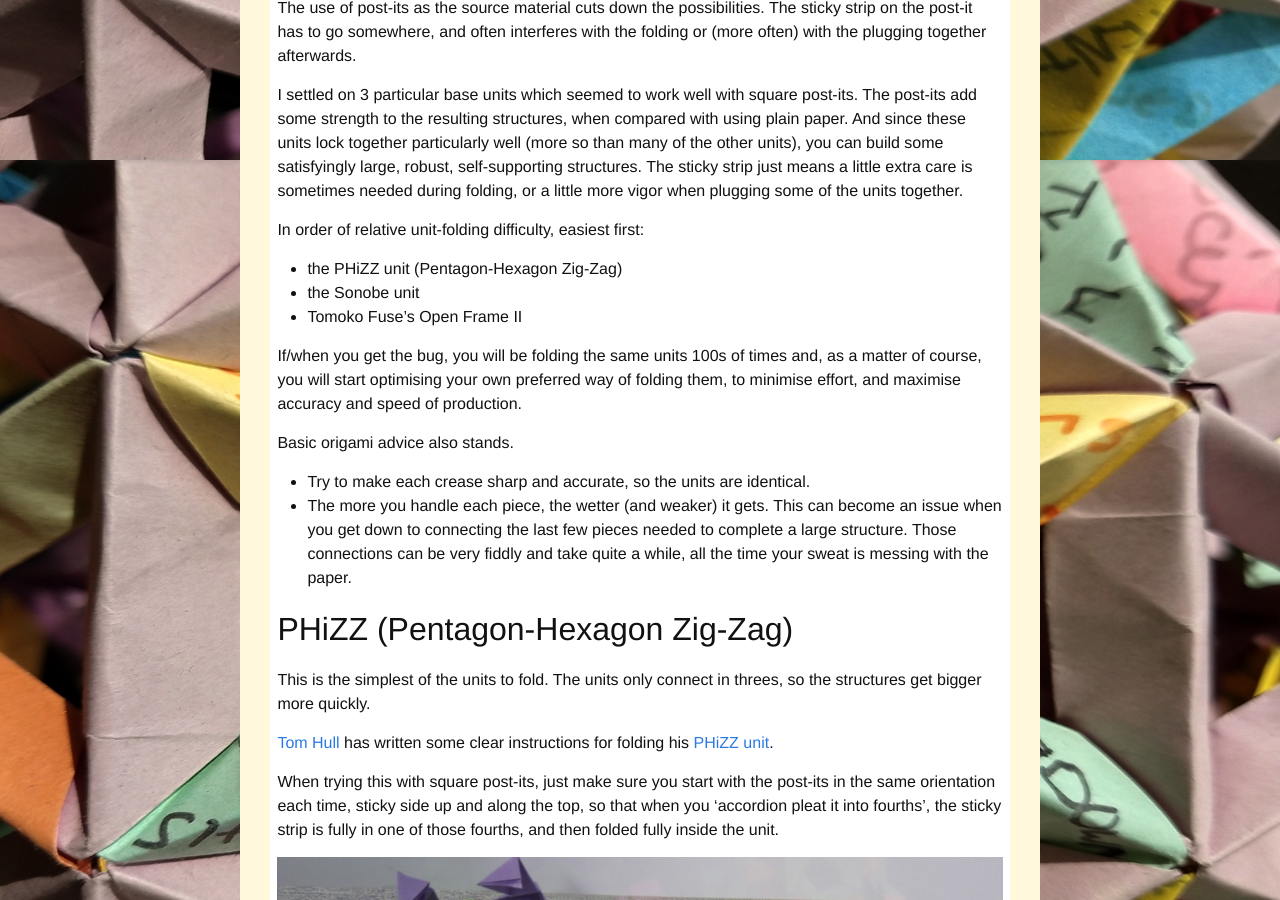
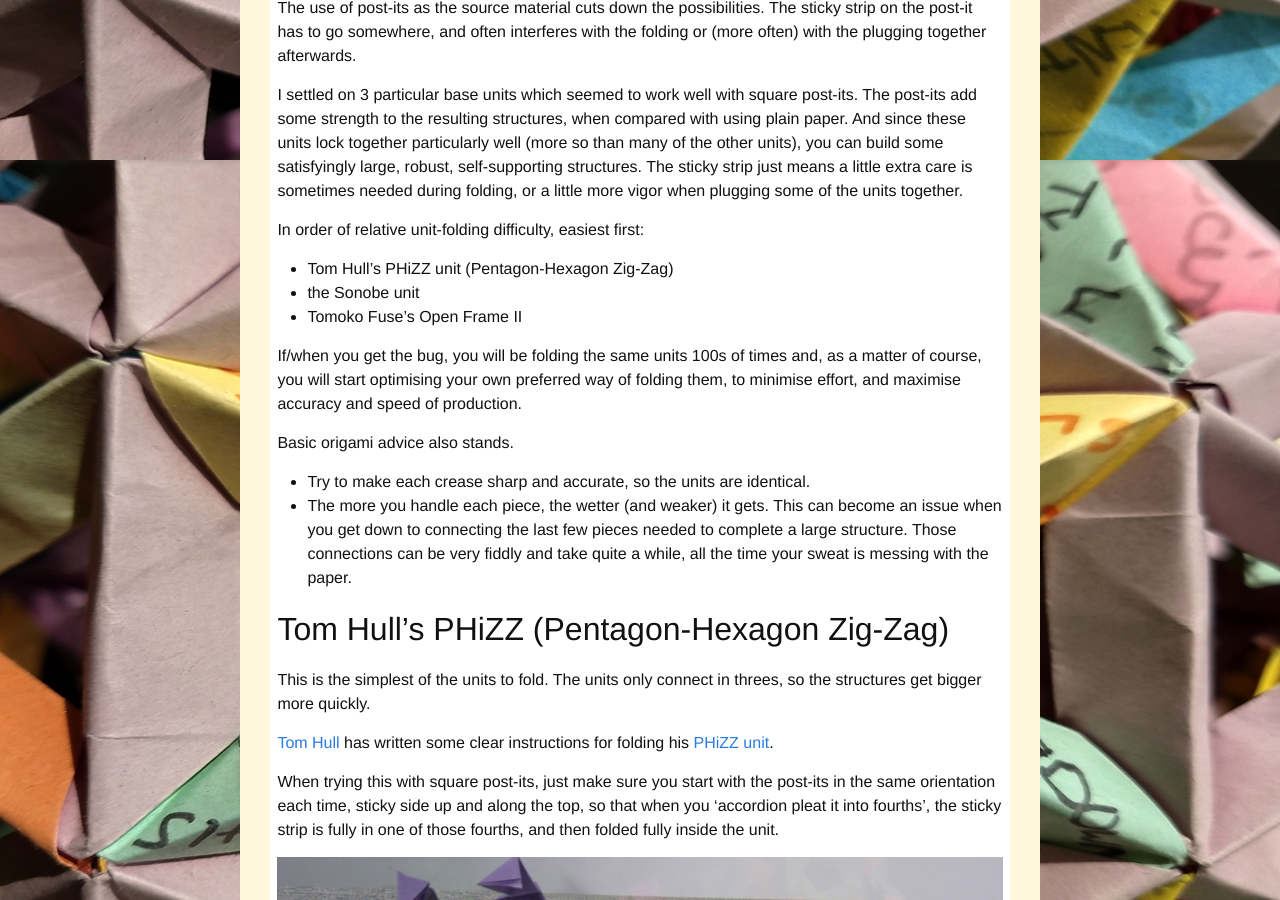
Before and after one commit to upthebuzzard/upthebuzzard.github.io, a Jekyll site: the page built from _fragments/2019-04-29-modular-origami-with-post-its.md, in a window 1280 px wide and 900 px high, scrolled down 740 px. Built offline with Jekyll 4.4.1, drawn with Linux system fonts in a browser that asks for light colours; some web fonts are replaced.

Commit message:
amended citation of PHiZZ

```diff
--- a/_fragments/2019-04-29-modular-origami-with-post-its.md
+++ b/_fragments/2019-04-29-modular-origami-with-post-its.md
@@ -25,7 +25,7 @@ I settled on 3 particular base units which seemed to work well with square post-
 
 In order of relative unit-folding difficulty, easiest first:
 
-* the PHiZZ unit (Pentagon-Hexagon Zig-Zag)
+* Tom Hull's PHiZZ unit (Pentagon-Hexagon Zig-Zag)
 * the Sonobe unit
 * Tomoko Fuse's Open Frame II
 
@@ -36,7 +36,7 @@ Basic origami advice also stands.
 * Try to make each crease sharp and accurate, so the units are identical.
 * The more you handle each piece, the wetter (and weaker) it gets. This can become an issue when you get down to connecting the last few pieces needed to complete a large structure. Those connections can be very fiddly and take quite a while, all the time your sweat is messing with the paper.
 
-## PHiZZ (Pentagon-Hexagon Zig-Zag)
+## Tom Hull's PHiZZ (Pentagon-Hexagon Zig-Zag)
 
 This is the simplest of the units to fold. The units only connect in threes, so the structures get bigger more quickly.
 
```
